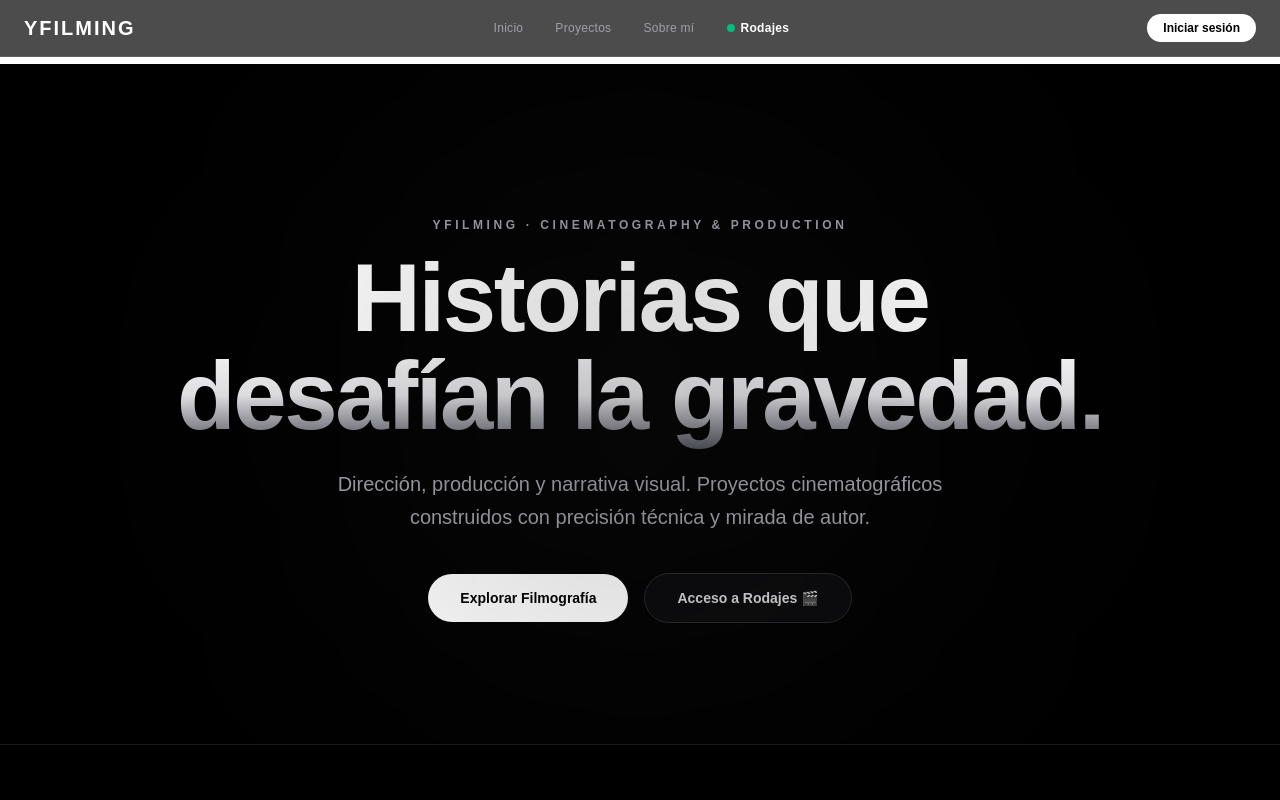
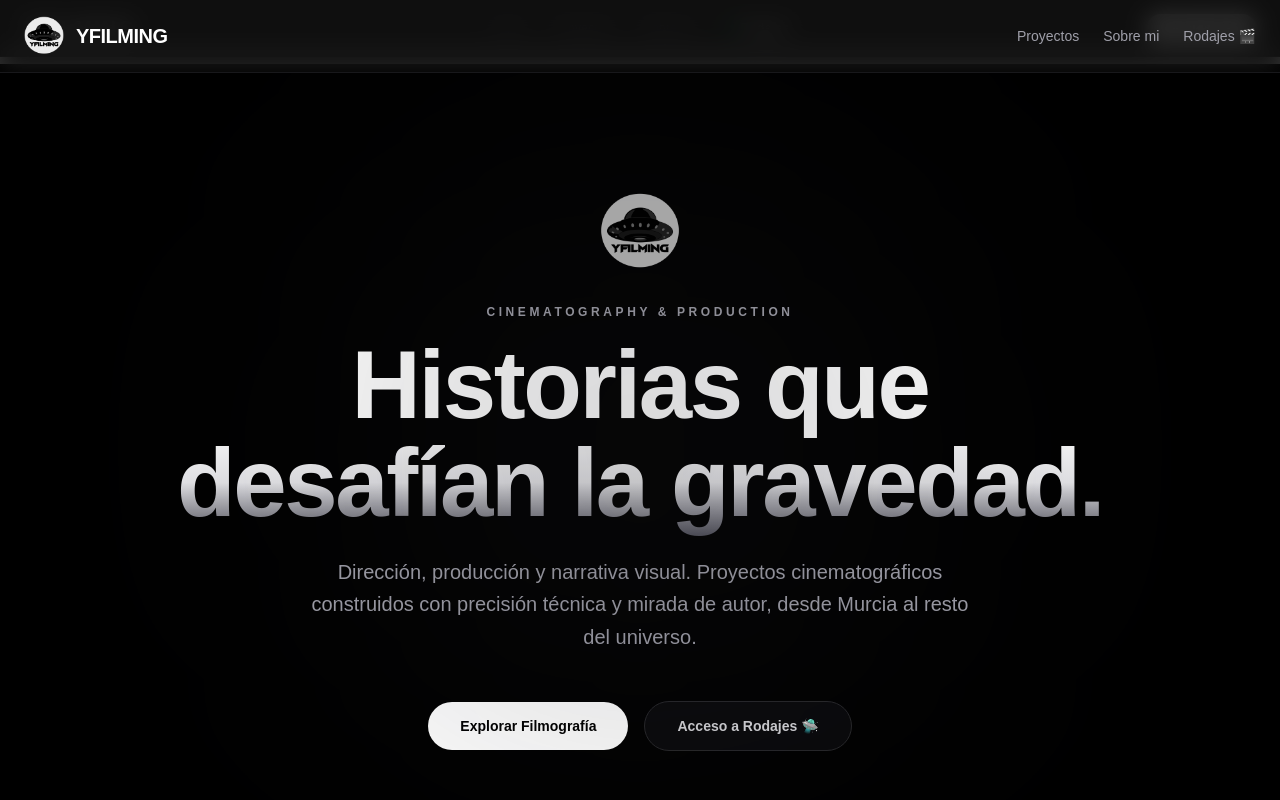
Before and after one commit to yfilmingprod/mi-web, a Next.js app: page / in a window 1280 px wide. Shown: the top 800 px of the page. Built offline with nearby package versions, Linux system fonts and the light colour scheme; no server answers.

Commit message:
Añadido logo cinematográfico UFO

```diff
--- a/app/page.tsx
+++ b/app/page.tsx
@@ -1,18 +1,52 @@
 'use client'
 
 import Link from 'next/link'
+import Image from 'next/image' // Importamos el componente Image de Next.js
 
 export default function Home() {
   return (
     <div className="min-h-screen bg-black text-white font-sans antialiased selection:bg-white selection:text-black">
 
-      {/* 1. HERO PRINCIPAL DE PORTADA */}
-      <section className="relative min-h-[85vh] flex flex-col items-center justify-center text-center px-6 pt-24 pb-16 overflow-hidden">
+      {/* HEADER CON LOGO */}
+      <header className="fixed top-0 left-0 right-0 z-50 bg-black/80 backdrop-blur-md border-b border-zinc-900 px-6 py-4 flex items-center justify-between">
+        <Link href="/" className="flex items-center gap-3">
+          {/* Logo principal en el encabezado */}
+          <Image
+            src="/logo-yfilming.png" // Ruta a tu logo en /public
+            alt="YFILMING Logo"
+            width={40} // Ajusta el tamaño según prefieras
+            height={40}
+            className="group-hover:scale-105 transition-transform"
+          />
+          <span className="text-xl font-bold tracking-tight text-white">
+            YFILMING
+          </span>
+        </Link>
+        <nav className="flex items-center gap-6 text-sm font-medium text-zinc-400">
+          <Link href="#proyectos" className="hover:text-white transition">Proyectos</Link>
+          <Link href="#sobre-mi" className="hover:text-white transition">Sobre mi</Link>
+          <Link href="/rodajes" className="hover:text-white transition flex items-center gap-2">
+            Rodajes 🎬
+          </Link>
+        </nav>
+      </header>
+
+      {/* 1. HERO PRINCIPAL DE PORTADA CON LOGO INtegrado */}
+      <section className="relative min-h-[90vh] flex flex-col items-center justify-center text-center px-6 pt-32 pb-20 overflow-hidden">
         {/* Glow cinematográfico de fondo */}
         <div className="absolute top-1/2 left-1/2 -translate-x-1/2 -translate-y-1/2 w-[600px] h-[600px] bg-zinc-800/20 blur-[140px] rounded-full pointer-events-none" />
 
-        <span className="text-xs font-extrabold uppercase tracking-[0.3em] text-zinc-400 mb-4">
-          YFILMING · CINEMATOGRAPHY & PRODUCTION
+        {/* Logo sutil sobre el título */}
+        <Image
+          src="/logo-yfilming.png"
+          alt="YFILMING UFO"
+          width={80} // Un poco más grande para el hero
+          height={80}
+          className="mb-8 opacity-70"
+        />
+
+        <span className="text-xs font-extrabold uppercase tracking-[0.3em] text-zinc-400 mb-4 block">
+          CINEMATOGRAPHY & PRODUCTION
         </span>
 
         <h1 className="text-5xl sm:text-7xl md:text-8xl font-black tracking-tight mb-6 max-w-5xl leading-[1.02]">
@@ -22,8 +56,8 @@ export default function Home() {
           </span>
         </h1>
 
-        <p className="text-zinc-400 text-lg sm:text-xl max-w-2xl mb-10 font-normal leading-relaxed">
-          Dirección, producción y narrativa visual. Proyectos cinematográficos construidos con precisión técnica y mirada de autor.
+        <p className="text-zinc-400 text-lg sm:text-xl max-w-2xl mb-12 font-normal leading-relaxed">
+          Dirección, producción y narrativa visual. Proyectos cinematográficos construidos con precisión técnica y mirada de autor, desde Murcia al resto del universo.
         </p>
 
         <div className="flex flex-col sm:flex-row items-center gap-4">
@@ -37,7 +71,7 @@ export default function Home() {
             href="/rodajes"
             className="w-full sm:w-auto border border-zinc-800 hover:border-zinc-600 bg-zinc-950 text-zinc-300 font-semibold px-8 py-3.5 rounded-full transition-all text-sm flex items-center justify-center gap-2"
           >
-            Acceso a Rodajes 🎬
+            Acceso a Rodajes 🛸
           </Link>
         </div>
       </section>
@@ -174,9 +208,21 @@ export default function Home() {
         </div>
       </section>
 
-      {/* FOOTER */}
-      <footer className="py-12 border-t border-zinc-900 text-center text-xs text-zinc-600">
-        <p>© YFILMING. Todos los derechos reservados.</p>
+      {/* FOOTER CON LOGO */}
+      <footer className="py-16 border-t border-zinc-900 bg-zinc-950 text-center px-6">
+        <div className="flex flex-col items-center gap-4">
+          <Image
+            src="/logo-yfilming.png"
+            alt="YFILMING UFO Footer"
+            width={30}
+            height={30}
+            className="opacity-50"
+          />
+          <p className="text-xs text-zinc-600">
+            © YFILMING. Todos los derechos reservados. <br />
+            Historias que desafían la gravedad.
+          </p>
+        </div>
       </footer>
     </div>
   )
```
Also changed, not shown: public/logo-yfilming.png (added).
